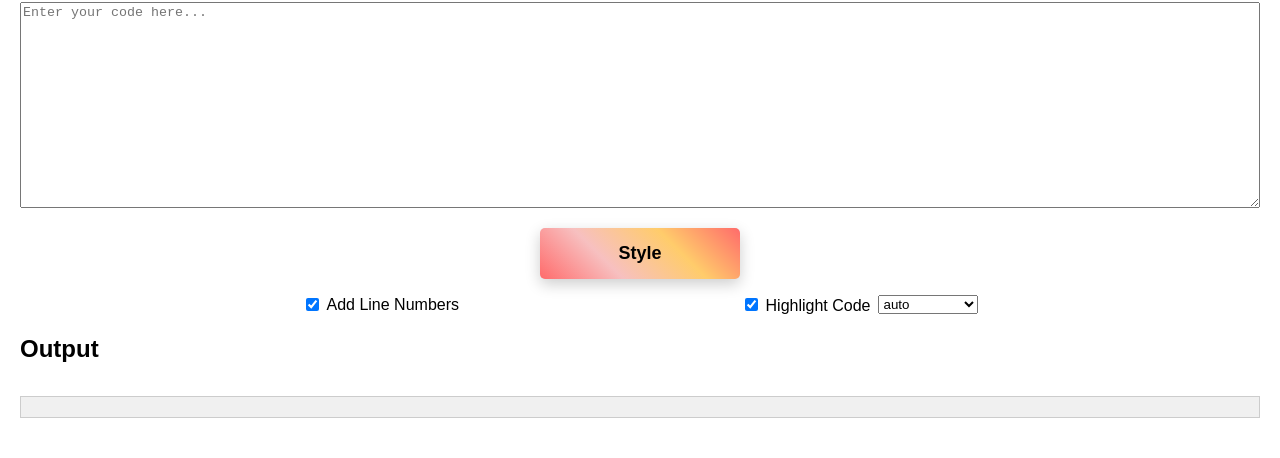
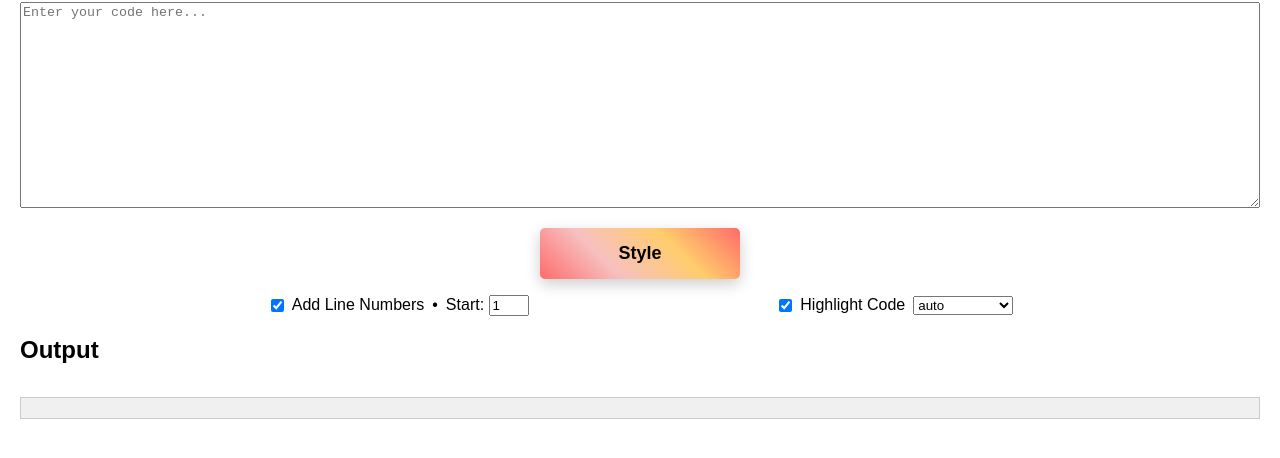
Before and after one commit to LucasG04/code-styling, a plain HTML site: page index.html in a window 1280 px wide. Shown: the part 98-556 px from the top of the page. Drawn offline with nearby package versions, Linux system fonts and the light colour scheme.

Commit message:
enhance options layout and functionality; add starting line number input for line numbering

```diff
--- a/index.html
+++ b/index.html
@@ -30,7 +30,8 @@
     <textarea id="inputText" placeholder="Enter your code here..."></textarea>
     <button class="fancy-button" onclick="copyText()">Style</button>
     <div class="options">
-      <div>
+      <div class="group">
+        <div class="input-wrapper">
           <input
             type="checkbox"
             id="lineNumbers"
@@ -39,8 +40,21 @@
             checked
           /><label for="lineNumbers">Add Line Numbers</label>
         </div>
-      <div>
-        <div>
+        &#x2022;
+        <div class="input-wrapper">
+          <label for="startingLine">Start:</label>
+          &nbsp;
+          <input
+            type="number"
+            id="startingLine"
+            name="startingLine"
+            value="1"
+            min="1"
+          />
+        </div>
+      </div>
+      <div class="group">
+        <div class="input-wrapper">
           <input
             type="checkbox"
             id="highlightCode"
@@ -49,7 +63,7 @@
             checked
           /><label for="highlightCode">Highlight Code</label>
         </div>
-        <select id="languageSelect">
+        <select id="languageSelect" class="input-wrapper">
           <!-- Options will be generated dynamically -->
         </select>
       </div>
--- a/scripts.js
+++ b/scripts.js
@@ -26,13 +26,14 @@ function copyText() {
             : hljs.highlight(document.getElementById("inputText").value, { language: selectedLanguage }).value
         : document.getElementById("inputText").value;
     const outputPre = document.getElementById("output");
+    const startingLineNumber = +document.getElementById("startingLine").value ?? 1;
     const lines = inputText
         .split("\n")
         .map((line, index) => {
             if (!withLineNumbers) {
                 return `<div class="line">${line}</div>`;
             }
-            const lineNumber = index + 1;
+            const lineNumber = startingLineNumber + index;
             const maxDigitLineNumber = String(
                 inputText.split("\n").length
             ).length;
--- a/styles.css
+++ b/styles.css
@@ -88,16 +88,26 @@ pre {
 }
 .options {
   display: flex;
+  flex-wrap: wrap;
   justify-content: space-evenly;
+  row-gap: 0.5rem;
   margin-top: 1rem;
 }
-.options > div {
+.options > .group {
+  display: flex;
+  align-items: center;
+  column-gap: 0.5rem;
+}
+.options > .group > .input-wrapper {
   display: flex;
   align-items: center;
 }
-.options input {
+.options input[type=checkbox] {
   margin-right: 0.5rem;
 }
-.options #languageSelect {
+/* .options #languageSelect {
   margin-left: 0.5rem;
+}*/
+input#startingLine {
+  width: 2rem;
 }
```
Lines whose indentation alone changed are shown as unchanged.
